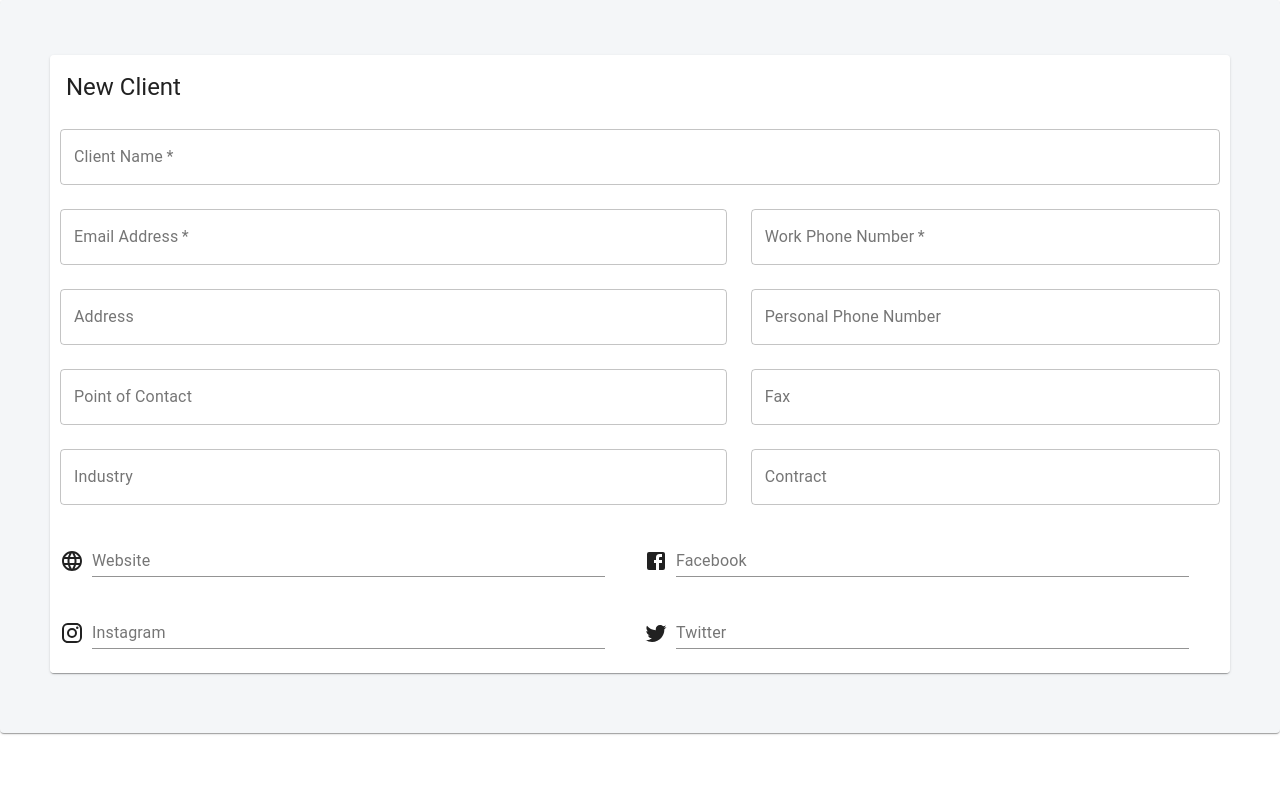
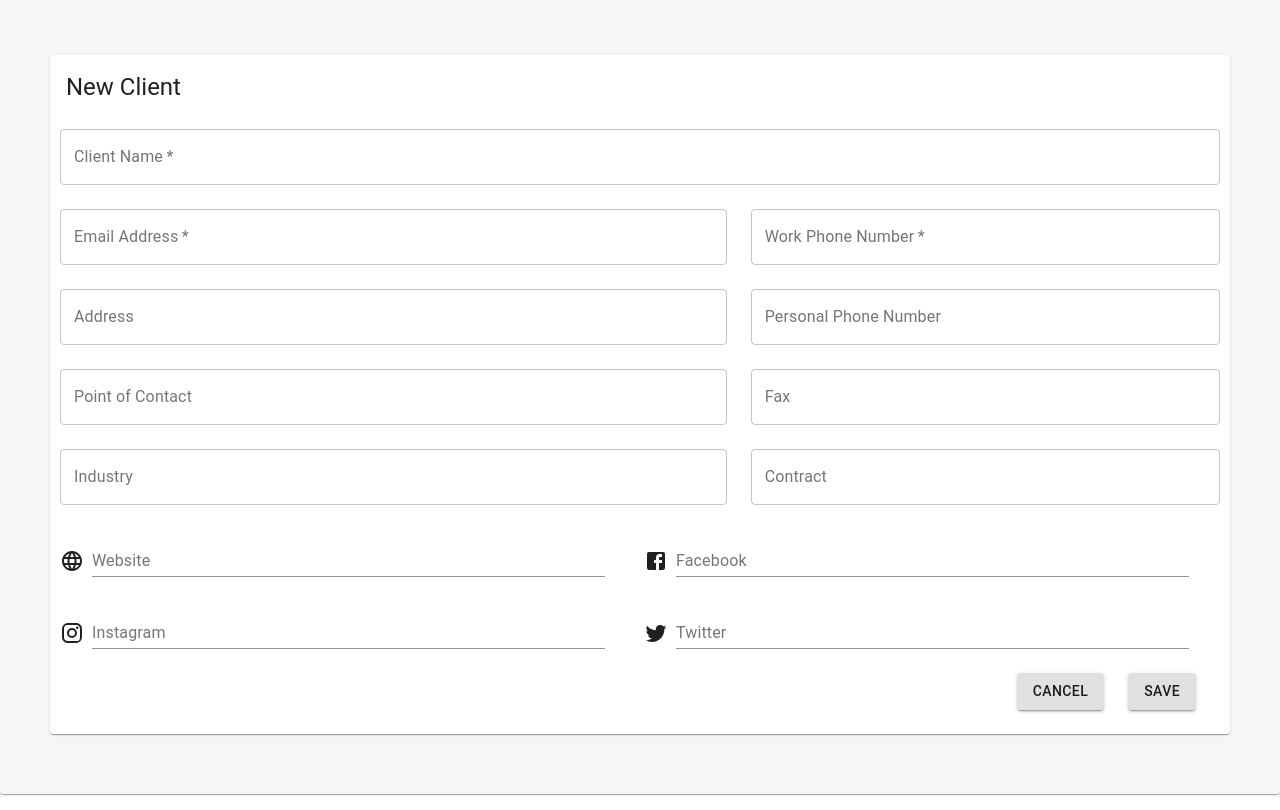
Before and after one commit to paulwilles/client-management-Oct-20, a React (Create React App) app: page /addClient in a window 1280 px wide. Built offline with nearby package versions, Linux system fonts and the light colour scheme.

Commit message:
Add Cancel and Save Buttons on AddClient

```diff
--- a/src/components/AddClient.js
+++ b/src/components/AddClient.js
@@ -9,10 +9,10 @@ import LanguageIcon from '@material-ui/icons/Language';
 import FacebookIcon from '@material-ui/icons/Facebook';
 import InstagramIcon from '@material-ui/icons/Instagram';
 import TwitterIcon from '@material-ui/icons/Twitter';
+import Button from '@material-ui/core/Button';
 
 const useStyles = makeStyles((theme) => ({
   card: {
-    overflowX: 'auto',
     marginRight: 'auto',
     marginLeft: 'auto',
     marginTop: 5,
@@ -198,6 +198,15 @@ const AddClient = () => {
               />
             </Grid>
           </Grid>
+
+          <Grid item xs={12} container justify="flex-end" spacing={3}>
+            <Grid item>
+              <Button variant="contained" color="default">Cancel</Button>
+            </Grid>
+            <Grid item>
+              <Button variant="contained" color="default">Save</Button>
+            </Grid>
+          </Grid>
         </Grid>
       </CardContent>
     </Card>
```
